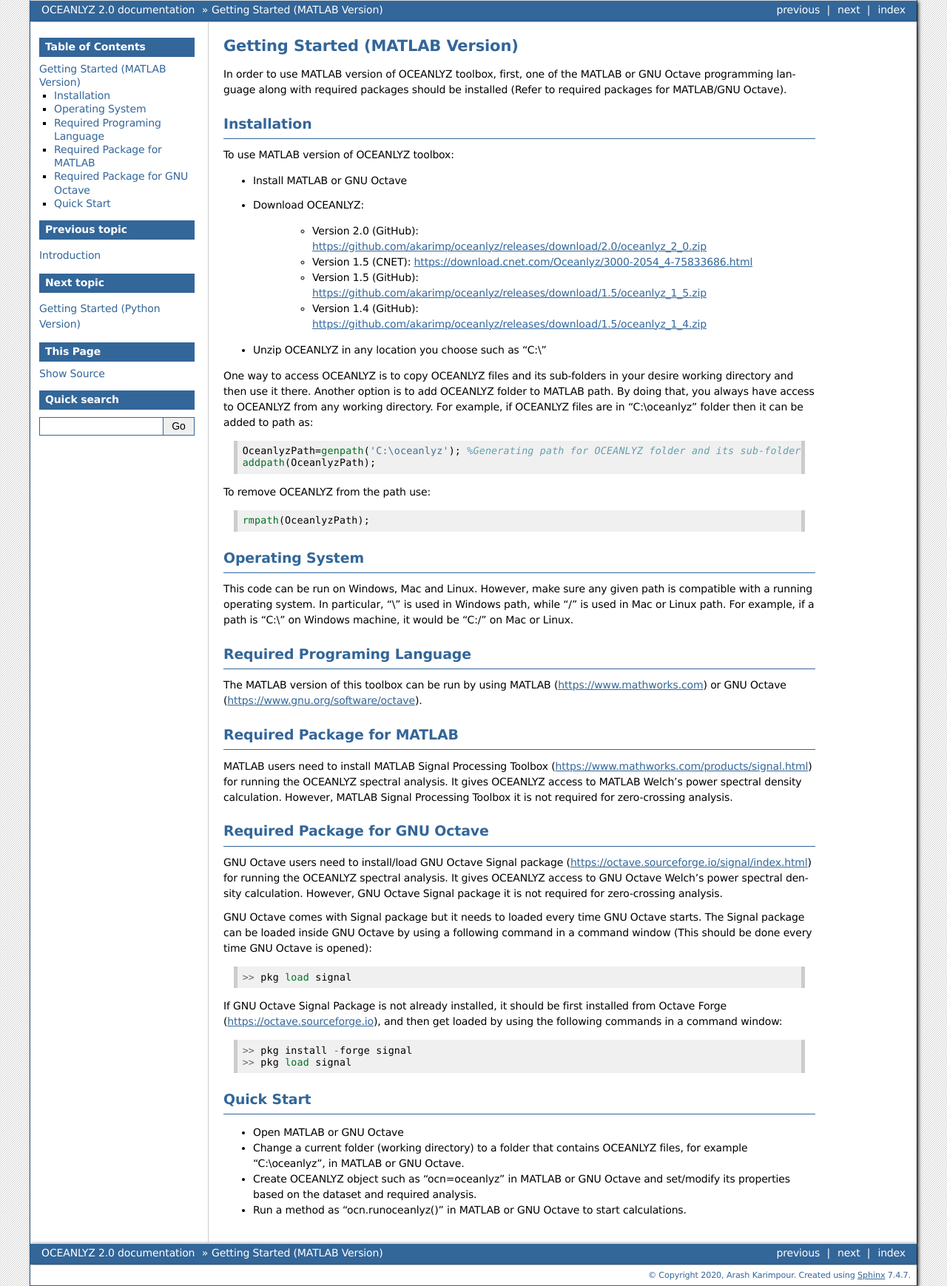
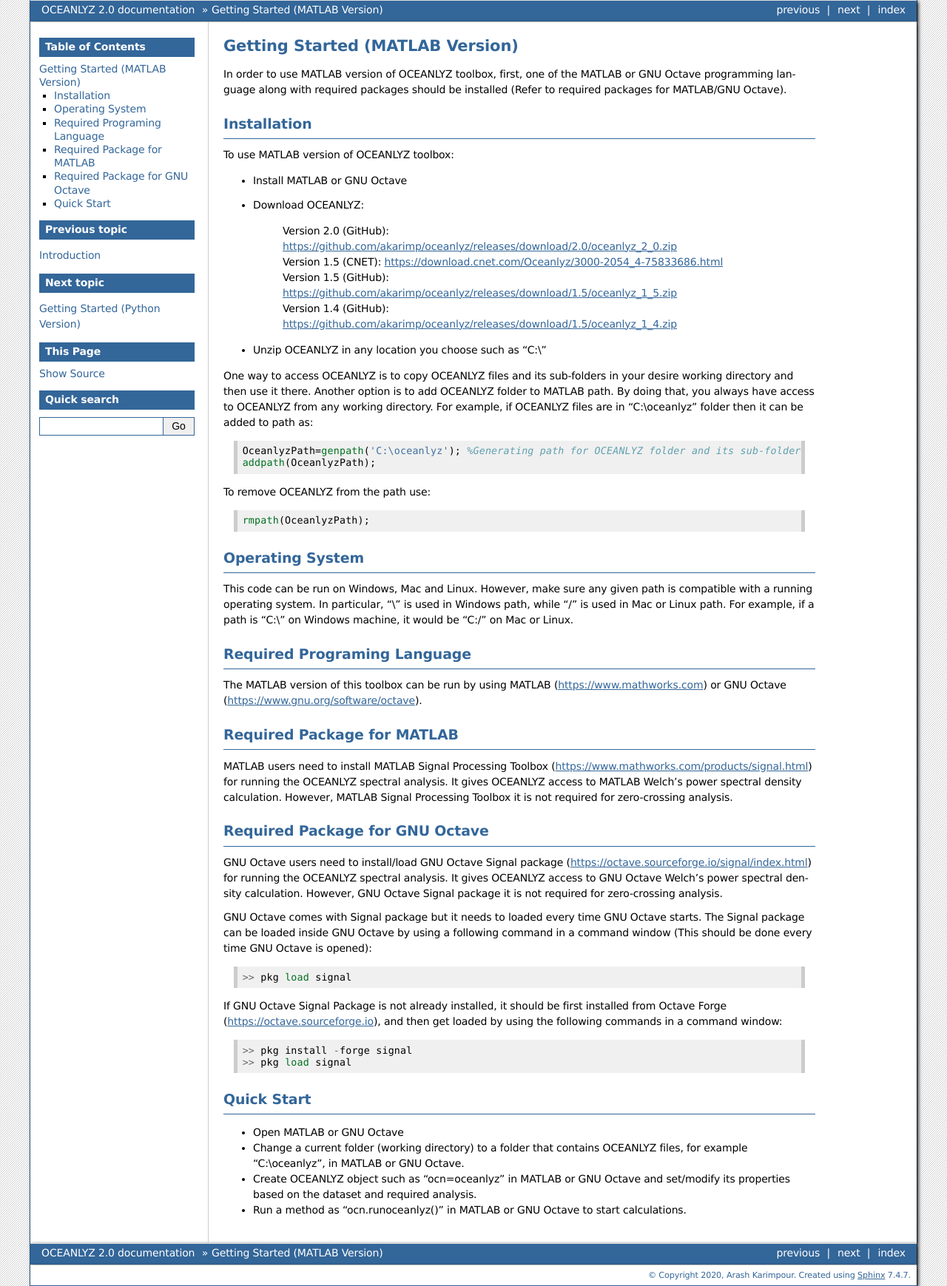
Before and after one commit to akarimp/Oceanlyz, a Sphinx documentation site: the page built from docs/2_Getting_Started_Matlab.rst, in a window 1280 px wide. Shown: the whole page at 74% size. Built offline with Sphinx 7.4.7, drawn with Linux system fonts in a browser that asks for light colours.

Commit message:
Add files via upload

```diff
--- a/docs/2_Getting_Started_Matlab.rst
+++ b/docs/2_Getting_Started_Matlab.rst
@@ -12,10 +12,10 @@
 * Install MATLAB or GNU Octave
 * Download OCEANLYZ:
 
-    * Version 2.0 (GitHub): https://github.com/akarimp/oceanlyz/releases/download/2.0/oceanlyz_2_0.zip
-    * Version 1.5 (CNET): https://download.cnet.com/Oceanlyz/3000-2054_4-75833686.html
-    * Version 1.5 (GitHub): https://github.com/akarimp/oceanlyz/releases/download/1.5/oceanlyz_1_5.zip
-    * Version 1.4 (GitHub): https://github.com/akarimp/oceanlyz/releases/download/1.5/oceanlyz_1_4.zip
+    | Version 2.0 (GitHub): https://github.com/akarimp/oceanlyz/releases/download/2.0/oceanlyz_2_0.zip
+    | Version 1.5 (CNET): https://download.cnet.com/Oceanlyz/3000-2054_4-75833686.html
+    | Version 1.5 (GitHub): https://github.com/akarimp/oceanlyz/releases/download/1.5/oceanlyz_1_5.zip
+    | Version 1.4 (GitHub): https://github.com/akarimp/oceanlyz/releases/download/1.5/oceanlyz_1_4.zip
 
 * Unzip OCEANLYZ in any location you choose such as “C:\\”
 
```
